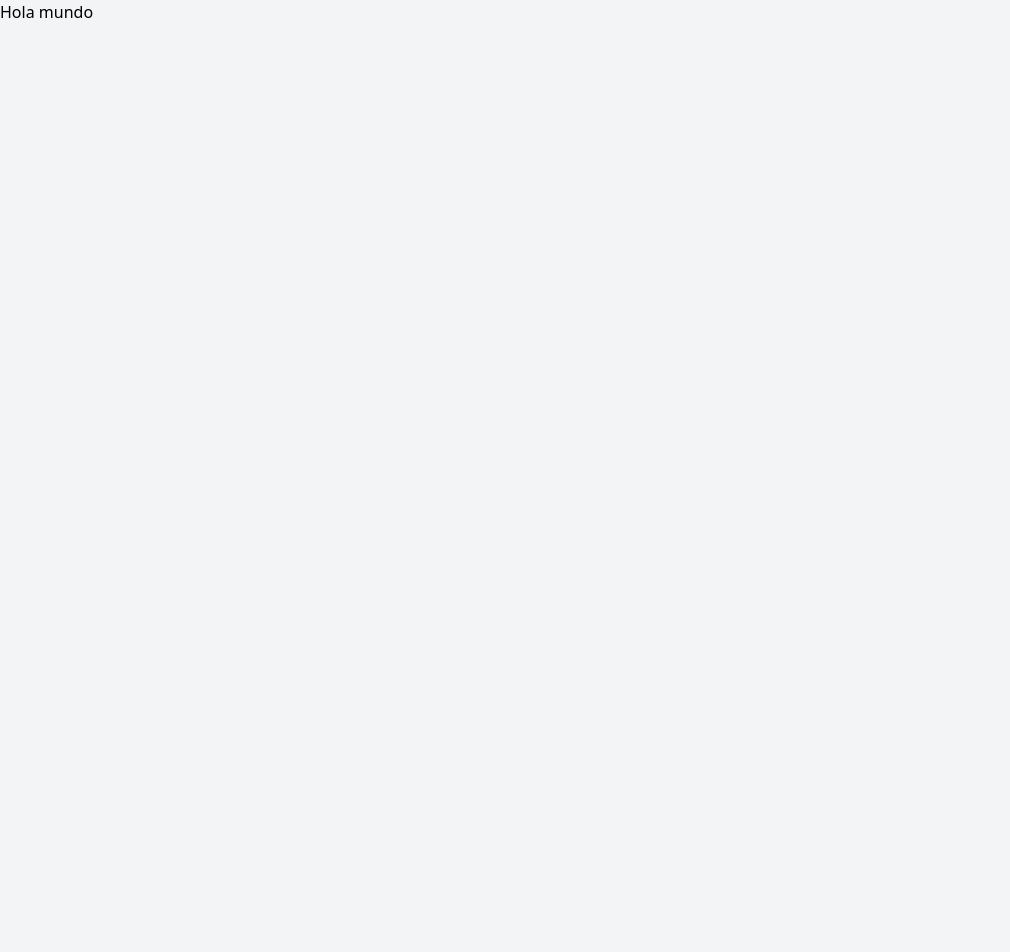
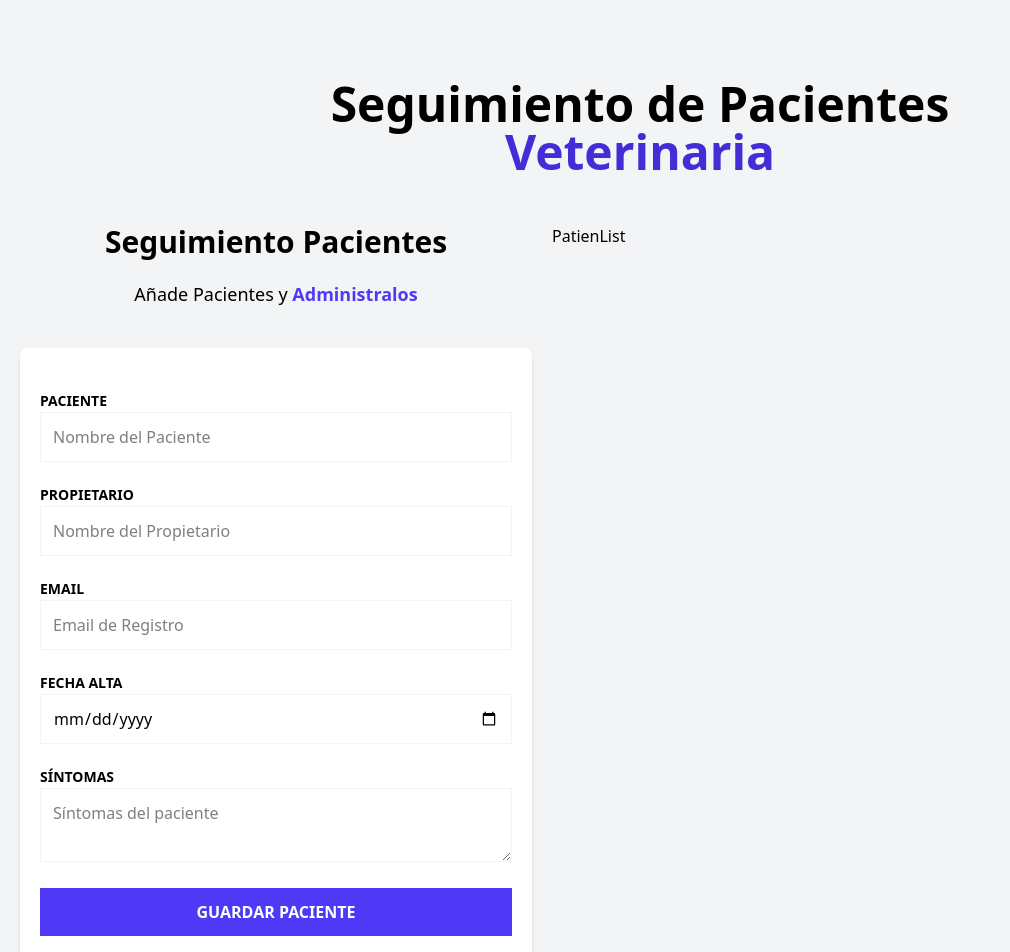
Before and after one commit to Raquelll77/Pacientes---Zustand---React---React-Hook-Form---TypeScript, a React (Vite) app: page / in a window 1280 px wide. Shown: the top 952 px of the page, without its empty margins (0-1010 px from the left). Before the commit the page ends 800 px from the top, so only its background shows below. Built offline with nearby package versions, Linux system fonts and the light colour scheme.

Commit message:
añadiendo formulario de PatientForm y creando componentes

```diff
--- a/src/App.tsx
+++ b/src/App.tsx
@@ -1,10 +1,20 @@
+import PatienList from "./components/PatienList"
+import PatientForm from "./components/PatientForm"
 
 function App() {
 
-
   return (
     <>
-      <h1>Hola mundo</h1>
+      <div className="container mx-auto mt-20">
+        <h1 className="font-black text-5xl text-center md:w-2/3 md:mx-auto">Seguimiento de Pacientes {''}
+        <span className="text-indigo-700">Veterinaria</span>
+        </h1>
+
+        <div className="mt-12 md:flex">
+          <PatientForm />
+          <PatienList />
+        </div>
+      </div>
     </>
   )
 }
--- /dev/null
+++ b/src/components/PatienList.tsx
@@ -0,0 +1,6 @@
+
+export default function PatienList() {
+  return (
+    <div>PatienList</div>
+  )
+}
--- /dev/null
+++ b/src/components/PatientForm.tsx
@@ -0,0 +1,82 @@
+export default function PatientForm() {
+
+    return (
+      <div className="md:w-1/2 lg:w-2/5 mx-5">
+          <h2 className="font-black text-3xl text-center">Seguimiento Pacientes</h2>
+
+          <p className="text-lg mt-5 text-center mb-10">
+              Añade Pacientes y {''}
+              <span className="text-indigo-600 font-bold">Administralos</span>
+          </p>
+
+          <form
+              className="bg-white shadow-md rounded-lg py-10 px-5 mb-10"
+              noValidate
+          >
+                <div className="mb-5">
+                    <label htmlFor="name" className="text-sm uppercase font-bold">
+                        Paciente
+                    </label>
+                    <input
+                        id="name"
+                        className="w-full p-3  border border-gray-100"
+                        type="text"
+                        placeholder="Nombre del Paciente"
+                    />
+                </div>
+
+                <div className="mb-5">
+                  <label htmlFor="caretaker" className="text-sm uppercase font-bold">
+                      Propietario
+                  </label>
+                  <input
+                      id="caretaker"
+                      className="w-full p-3  border border-gray-100"
+                      type="text"
+                      placeholder="Nombre del Propietario"
+                  />
+                </div>
+
+              <div className="mb-5">
+                <label htmlFor="email" className="text-sm uppercase font-bold">
+                    Email
+                </label>
+                <input
+                    id="email"
+                    className="w-full p-3  border border-gray-100"
+                    type="email"
+                    placeholder="Email de Registro"
+                />
+              </div>
+
+              <div className="mb-5">
+                  <label htmlFor="date" className="text-sm uppercase font-bold">
+                      Fecha Alta
+                  </label>
+                  <input
+                      id="date"
+                      className="w-full p-3  border border-gray-100"
+                      type="date"
+                  />
+              </div>
+
+              <div className="mb-5">
+                  <label htmlFor="symptoms" className="text-sm uppercase font-bold">
+                  Síntomas
+                  </label>
+                  <textarea
+                      id="symptoms"
+                      className="w-full p-3  border border-gray-100"
+                      placeholder="Síntomas del paciente"
+                  ></textarea>
+              </div>
+
+              <input
+                  type="submit"
+                  className="bg-indigo-600 w-full p-3 text-white uppercase font-bold hover:bg-indigo-700 cursor-pointer transition-colors"
+                  value='Guardar Paciente'
+              />
+          </form>
+      </div>
+    )
+}
```
